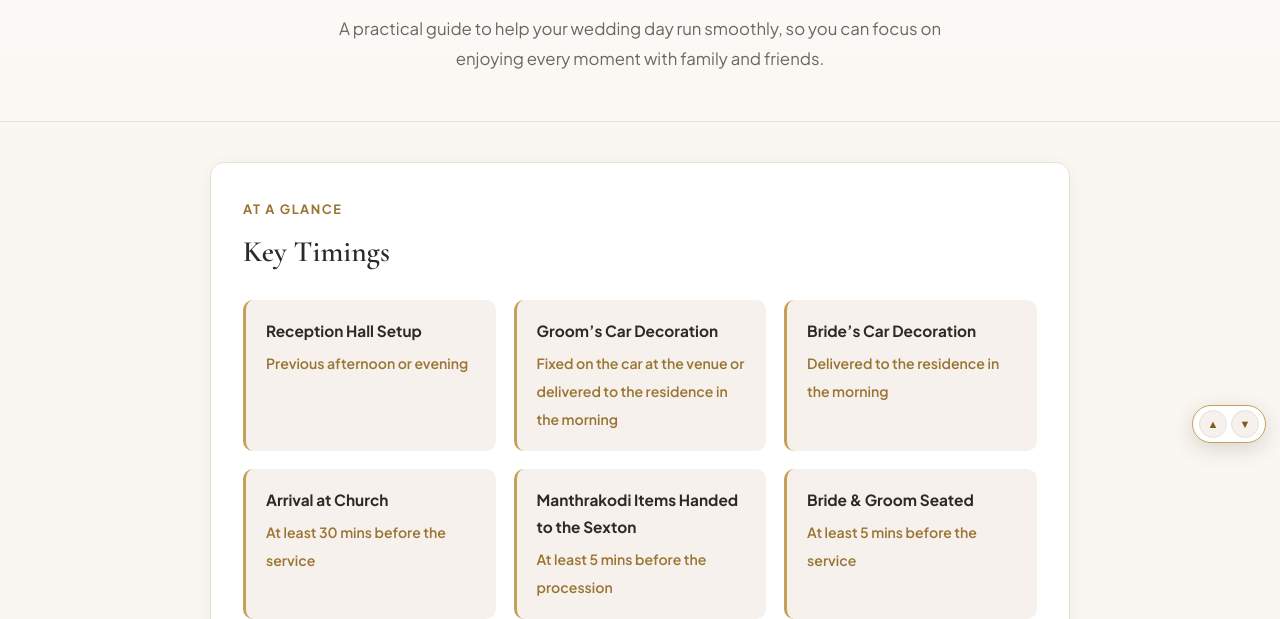
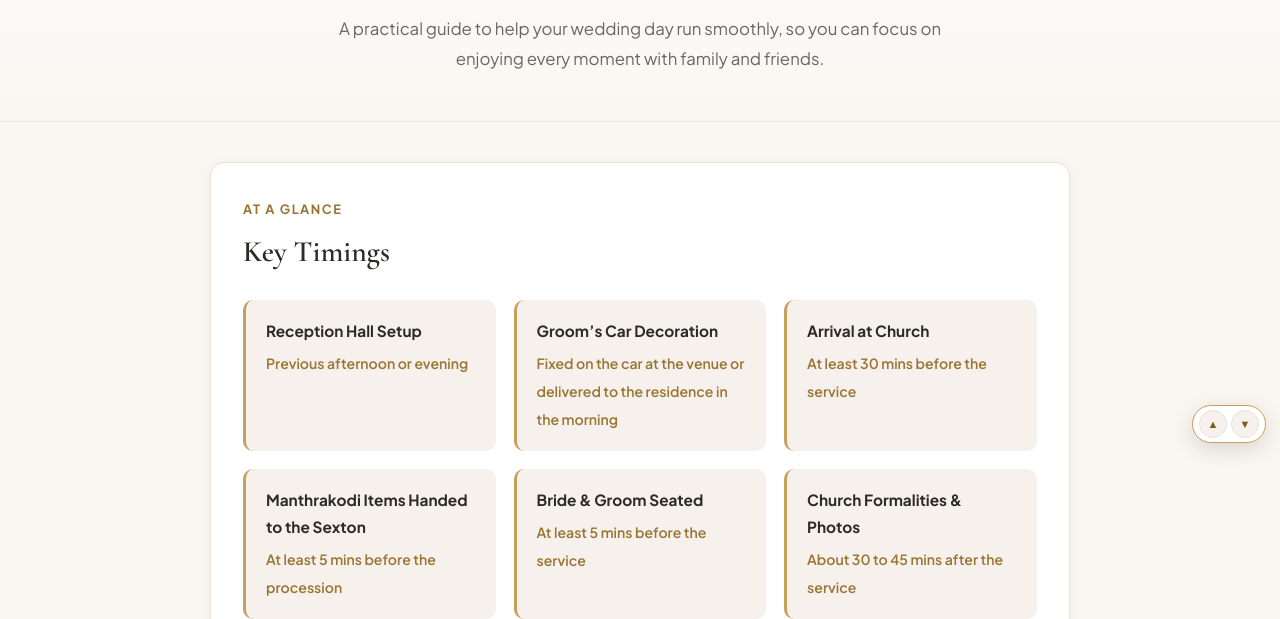
Before and after one commit to ivoryeventz-ops/Ivory-Wedding-Timeline, a plain HTML site: page Jeff-Dona/timeline.html in a window 1280 px wide. Shown: the part 333-952 px from the top of the page. Drawn offline with nearby package versions, Linux system fonts and the light colour scheme.

Commit message:
Wedding timeline - Jeff & Dona 2026-11-21

```diff
--- a/Jeff-Dona/timeline.html
+++ b/Jeff-Dona/timeline.html
@@ -626,10 +626,6 @@
           <span>Fixed on the car at the venue or delivered to the residence in the morning</span>
         </div>
         <div class="timing-box">
-          <strong>Bride’s Car Decoration</strong>
-          <span>Delivered to the residence in the morning</span>
-        </div>
-        <div class="timing-box">
           <strong>Arrival at Church</strong>
           <span>At least 30 mins before the service</span>
         </div>
```
